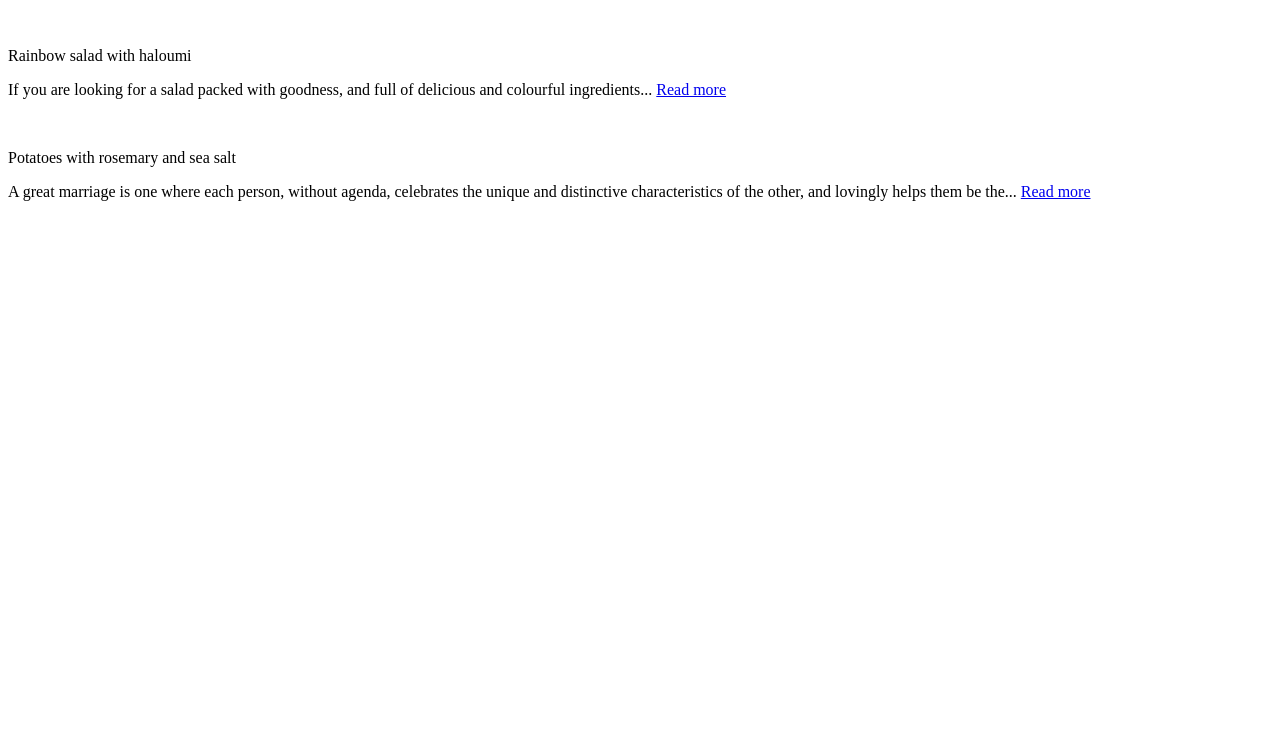
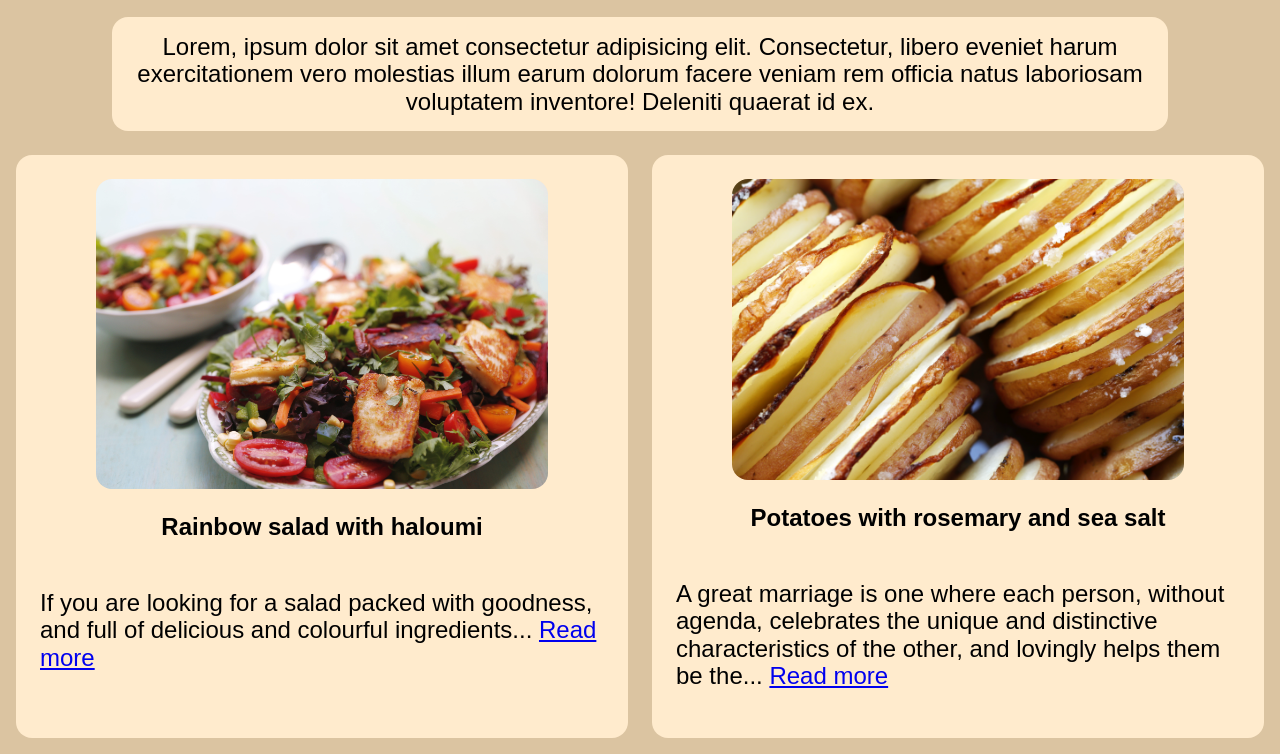
Before and after one commit to Mamvd/Food-Recipes, a plain HTML site: page index.html in a window 1280 px wide. Shown: the part 119-873 px from the top of the page. Before the commit the page ends 800 px from the top, so only its background shows below. Drawn offline with Linux system fonts and the light colour scheme; the site is published under a folder, as on GitHub Pages, so addresses that start at the root find nothing.

Commit message:
switched to relative path hope this works.

```diff
--- a/index.html
+++ b/index.html
@@ -3,8 +3,8 @@
   <head>
     <meta charset="UTF-8" />
     <meta name="viewport" content="width=device-width, initial-scale=1.0" />
-    <link rel="stylesheet" href="/normalize.css" />
-    <link rel="stylesheet" href="/style.css" />
+    <link rel="stylesheet" href="css/normalize.css" />
+    <link rel="stylesheet" href="css/style.css" />
     <title>Odin Recipes</title>
   </head>
   <body>
@@ -22,7 +22,7 @@
       </div>
       <div class="food-recipes">
         <div class="card">
-          <img src="/salad.png" alt="" />
+          <img src="images/salad.png" alt="" />
           <div class="description">
             <p class="food-card-title">Rainbow salad with haloumi</p>
             <p class="food-card-desc">
@@ -33,14 +33,14 @@
           </div>
         </div>
         <div class="card">
-          <img src="/potato.png" alt="" />
+          <img src="images/potato.png" alt="" />
           <div class="description">
             <p class="food-card-title">Potatoes with rosemary and sea salt</p>
             <p class="food-card-desc">
               A great marriage is one where each person, without agenda,
               celebrates the unique and distinctive characteristics of the
               other, and lovingly helps them be the...
-              <a href="/potato-and-rosemary.html">Read more</a>
+              <a href="recipes/potato-and-rosemary.html">Read more</a>
             </p>
           </div>
         </div>
```
Also changed, not shown: recipes/potato-and-rosemary.html (renamed from potato-and-rosemary.html, +4 -4 lines), recipes/salad.html (renamed from salad.html, +4 -4 lines), css/normalize.css (renamed from normalize.css), css/style.css (renamed from style.css), images/potato.png (renamed from potato.png), images/salad.png (renamed from salad.png).
